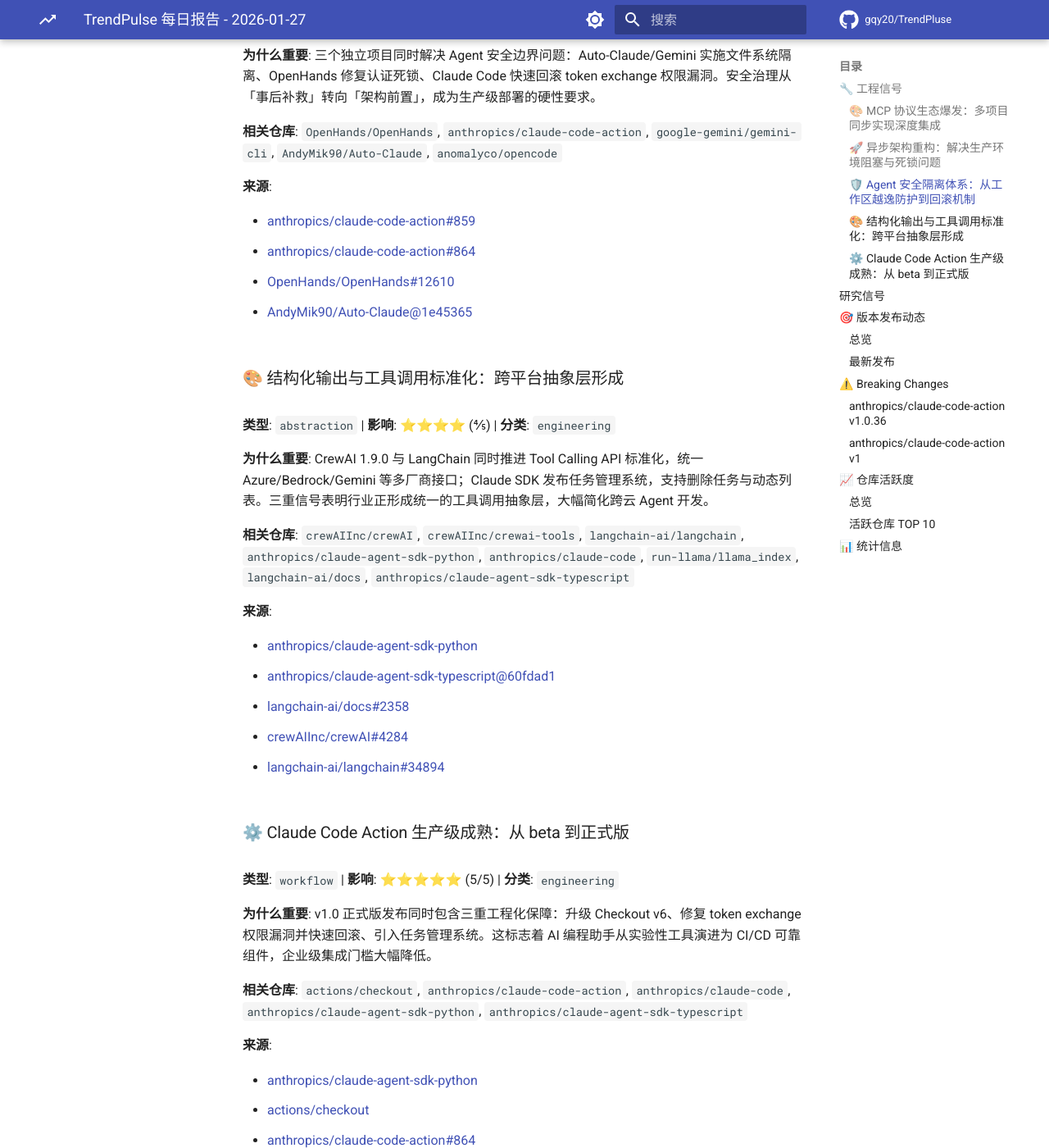
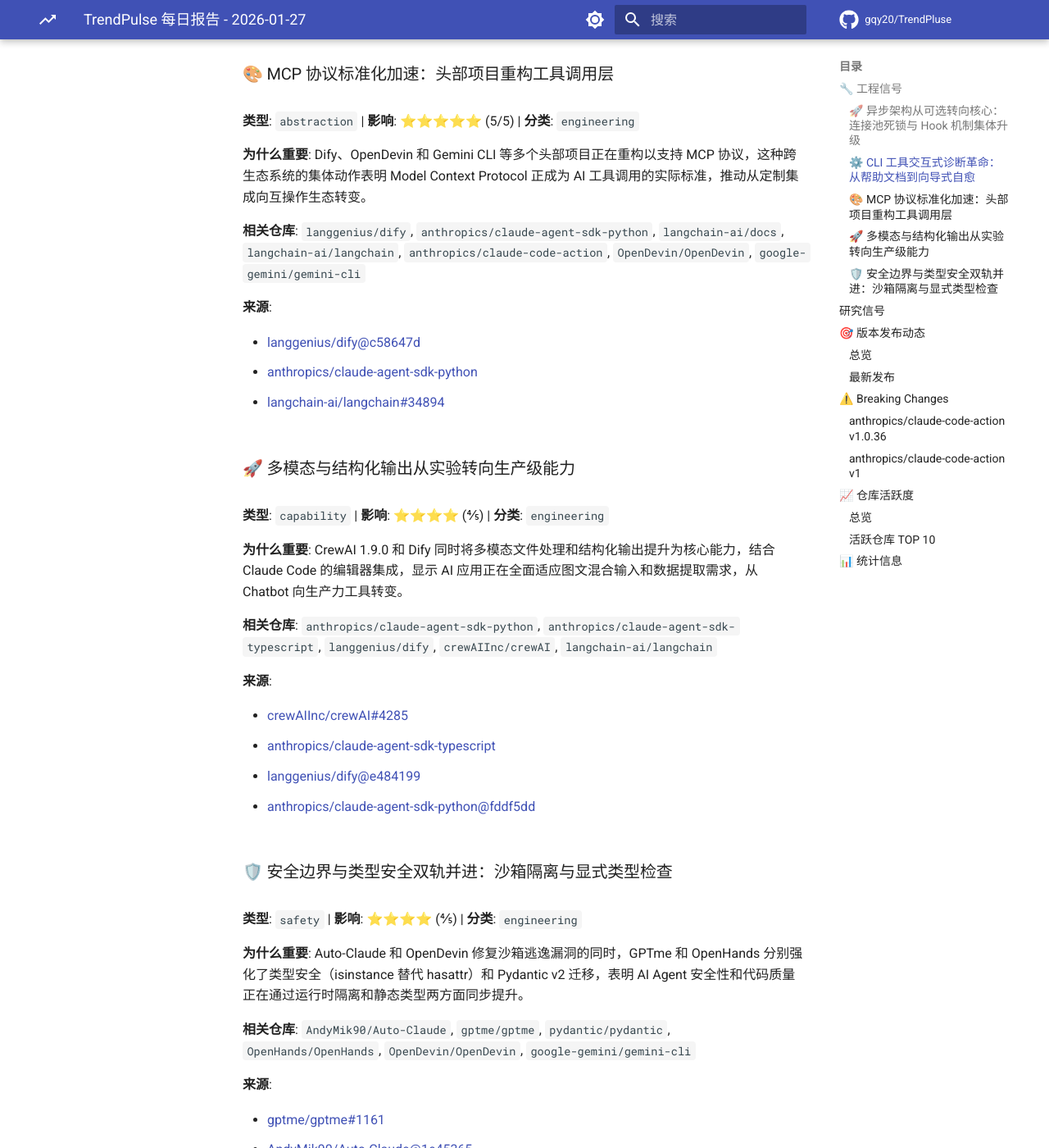
Before and after one commit to gqy20/TrendPluse, an MkDocs documentation site: the page built from docs/reports/report-2026-01-27.md, in a window 1280 px wide and 1400 px high, scrolled down 1423 px. Shown: the whole window at 82% size. Built offline with MkDocs 1.6.1 and Material for MkDocs 9.7.7, drawn with Linux system fonts in a browser that asks for light colours; nearby versions of some CDN libraries; library files that are not in the unit come from our copies; comment, search, counter and statistics services are not loaded; some of the changed text lies outside the part shown.

Commit message:
docs: update daily trend report [skip ci]

```diff
--- a/docs/reports/report-2026-01-27.md
+++ b/docs/reports/report-2026-01-27.md
@@ -1,87 +1,86 @@
 # TrendPulse 每日报告 - 2026-01-27
 
-> 今日 31 个信号揭示了 AI 编程工具生态的三大演进方向：MCP 协议深度集成推动标准化插件系统落地；异步架构和安全隔离成为 Agent 生产级应用的关键基础设施；Claude Code Action v1.0 正式发布标志着 AI 辅助开发达到工程化可用标准。多项目同步推进结构化输出、多模态支持与任务编排能力，行业正从单一对话模式向复杂任务编排演进。
+> 今日观察到 AI 工程化领域出现五大重要趋势：异步架构普及化成为各项目共同演进方向，CLI 工具向交互式诊断方向发展，MCP 协议标准化推动多项目重构，多模态与结构化输出成为核心能力，安全沙箱与类型安全被集体重视。这些趋势反映了 AI 系统正从实验性功能向生产级工程实践转变。
 
 ## 🔧 工程信号
 
-### 🎨 MCP 协议生态爆发：多项目同步实现深度集成
+### 🚀 异步架构从可选转向核心：连接池死锁与 Hook 机制集体升级
+
+**类型**: `capability` | **影响**: ⭐⭐⭐⭐⭐ (5/5) | **分类**: `engineering`
+
+**为什么重要**: OpenHands 和 GPTme 同时在异步数据库操作和异步 Hook 机制上投入重大工程资源，表明异步非阻塞模式已成为 AI Agent 系统处理高并发和外部服务集成的必要基础设施，而非锦上添花的功能。
+
+**相关仓库**: `ErikBjare/gptme`, `OpenHands/OpenHands`, `gptme/gptme`, `google-gemini/gemini-cli`
+
+**来源**:
+
+- [google-gemini/gemini-cli@67b0025](https://github.com/google-gemini/gemini-cli/commit/67b00252d3ff8e8373b0dbc47eb62f40de6ed05b)
+- [OpenHands/OpenHands#12610](https://github.com/OpenHands/OpenHands/pull/12610)
+- [链接](https://x.com/i/status/2015524460481388760)
+- [OpenHands/OpenHands#12612](https://github.com/OpenHands/OpenHands/pull/12612)
+- [gptme/gptme#1154](https://github.com/gptme/gptme/pull/1154)
+
+
+### ⚙️ CLI 工具交互式诊断革命：从帮助文档到向导式自愈
+
+**类型**: `workflow` | **影响**: ⭐⭐⭐⭐ (4/5) | **分类**: `engineering`
+
+**为什么重要**: Claude Flow 和 GPTme 不约而同地引入了诊断工具和分类帮助系统，标志着 CLI 工具正从被动文档向主动诊断和引导配置演进，显著降低了复杂 AI 系统的上手门槛和支持成本。
+
+**相关仓库**: `ErikBjare/gptme`, `anthropics/claude-agent-sdk-typescript`, `gptme/gptme`, `claude-flow`
+
+**来源**:
+
+- [ruvnet/claude-flow#1027](https://github.com/ruvnet/claude-flow/pull/1027)
+- [anthropics/claude-agent-sdk-typescript@60fdad1](https://github.com/anthropics/claude-agent-sdk-typescript/commit/60fdad19aba5abbaa6374df5680f014897a6d6da)
+- [gptme/gptme#1167](https://github.com/gptme/gptme/pull/1167)
+- [gptme/gptme#1166](https://github.com/gptme/gptme/pull/1166)
+
+
+### 🎨 MCP 协议标准化加速：头部项目重构工具调用层
 
 **类型**: `abstraction` | **影响**: ⭐⭐⭐⭐⭐ (5/5) | **分类**: `engineering`
 
-**为什么重要**: Model Context Protocol 正式成为 AI 工具的标准接口层，4 个主流项目同时完成服务器控制、状态查询与扩展支持，标志着行业从各自为战转向统一插件生态，大幅降低工具集成成本并提升可互操作性。
+**为什么重要**: Dify、OpenDevin 和 Gemini CLI 等多个头部项目正在重构以支持 MCP 协议，这种跨生态系统的集体动作表明 Model Context Protocol 正成为 AI 工具调用的实际标准，推动从定制集成向互操作生态转变。
 
-**相关仓库**: `openai/codex`, `anthropics/claude-agent-sdk-python`, `langgenius/dify`, `google-gemini/gemini-cli`
+**相关仓库**: `langgenius/dify`, `anthropics/claude-agent-sdk-python`, `langchain-ai/docs`, `langchain-ai/langchain`, `anthropics/claude-code-action`, `OpenDevin/OpenDevin`, `google-gemini/gemini-cli`
 
 **来源**:
 
-- [anthropics/claude-agent-sdk-python@f5823c6](https://github.com/anthropics/claude-agent-sdk-python/commit/f5823c662262b8aab91bfbce4fef36121994de1d)
+- [langgenius/dify@c58647d](https://github.com/langgenius/dify/commit/c58647d39cc3758fa037a6c8bae5c62d76e8feea)
+- [anthropics/claude-agent-sdk-python](https://github.com/anthropics/claude-agent-sdk-python/releases/tag/v0.1.23)
+- [langchain-ai/langchain#34894](https://github.com/langchain-ai/langchain/pull/34894)
 
 
-### 🚀 异步架构重构：解决生产环境阻塞与死锁问题
+### 🚀 多模态与结构化输出从实验转向生产级能力
 
-**类型**: `capability` | **影响**: ⭐⭐⭐⭐⭐ (5/5) | **分类**: `engineering`
+**类型**: `capability` | **影响**: ⭐⭐⭐⭐ (4/5) | **分类**: `engineering`
 
-**为什么重要**: OpenHands 和 gptme 同时暴露异步/同步混合使用的严重风险（连接池死锁、认证挂起），并通过异步 Hook、会话隔离等技术修复。这表明 Agent 系统从原型走向生产必须解决并发模型一致性问题，异步重构已是不可逆趋势。
+**为什么重要**: CrewAI 1.9.0 和 Dify 同时将多模态文件处理和结构化输出提升为核心能力，结合 Claude Code 的编辑器集成，显示 AI 应用正在全面适应图文混合输入和数据提取需求，从 Chatbot 向生产力工具转变。
 
-**相关仓库**: `gptme/gptme`, `ErikBjare/gptme`, `OpenHands/OpenHands`, `ErikBjare/bob`, `google-gemini/gemini-cli`
+**相关仓库**: `anthropics/claude-agent-sdk-python`, `anthropics/claude-agent-sdk-typescript`, `langgenius/dify`, `crewAIInc/crewAI`, `langchain-ai/langchain`
 
 **来源**:
 
-- [OpenHands/OpenHands#12612](https://github.com/OpenHands/OpenHands/pull/12612)
-- [OpenHands/OpenHands#12610](https://github.com/OpenHands/OpenHands/pull/12610)
-- [ErikBjare/gptme@a2b4b70](https://github.com/ErikBjare/gptme/commit/a2b4b70ebb386f208b05688ddad8f3fed0d4574b)
-- [gptme/gptme#1154](https://github.com/gptme/gptme/pull/1154)
+- [crewAIInc/crewAI#4285](https://github.com/crewAIInc/crewAI/pull/4285)
+- [anthropics/claude-agent-sdk-typescript](https://github.com/anthropics/claude-agent-sdk-typescript/releases/tag/v0.2.20)
+- [langgenius/dify@e484199](https://github.com/langgenius/dify/commit/e48419937b93ad3c273149bcac6e1d22af3bf4c8)
+- [anthropics/claude-agent-sdk-python@fddf5dd](https://github.com/anthropics/claude-agent-sdk-python/commit/fddf5dd9eca62eed1cea6d0feca29f1bdb130be2)
 
 
-### 🛡️ Agent 安全隔离体系：从工作区越逸防护到回滚机制
+### 🛡️ 安全边界与类型安全双轨并进：沙箱隔离与显式类型检查
 
-**类型**: `safety` | **影响**: ⭐⭐⭐⭐⭐ (5/5) | **分类**: `engineering`
+**类型**: `safety` | **影响**: ⭐⭐⭐⭐ (4/5) | **分类**: `engineering`
 
-**为什么重要**: 三个独立项目同时解决 Agent 安全边界问题：Auto-Claude/Gemini 实施文件系统隔离、OpenHands 修复认证死锁、Claude Code 快速回滚 token exchange 权限漏洞。安全治理从「事后补救」转向「架构前置」，成为生产级部署的硬性要求。
+**为什么重要**: Auto-Claude 和 OpenDevin 修复沙箱逃逸漏洞的同时，GPTme 和 OpenHands 分别强化了类型安全（isinstance 替代 hasattr）和 Pydantic v2 迁移，表明 AI Agent 安全性和代码质量正在通过运行时隔离和静态类型两方面同步提升。
 
-**相关仓库**: `OpenHands/OpenHands`, `anthropics/claude-code-action`, `google-gemini/gemini-cli`, `AndyMik90/Auto-Claude`, `anomalyco/opencode`
+**相关仓库**: `AndyMik90/Auto-Claude`, `gptme/gptme`, `pydantic/pydantic`, `OpenHands/OpenHands`, `OpenDevin/OpenDevin`, `google-gemini/gemini-cli`
 
 **来源**:
 
-- [anthropics/claude-code-action#859](https://github.com/anthropics/claude-code-action/pull/859)
-- [anthropics/claude-code-action#864](https://github.com/anthropics/claude-code-action/pull/864)
-- [OpenHands/OpenHands#12610](https://github.com/OpenHands/OpenHands/pull/12610)
+- [gptme/gptme#1161](https://github.com/gptme/gptme/pull/1161)
 - [AndyMik90/Auto-Claude@1e45365](https://github.com/AndyMik90/Auto-Claude/commit/1e453653b2424e4649d4da63d836a82752f99030)
-
-
-### 🎨 结构化输出与工具调用标准化：跨平台抽象层形成
-
-**类型**: `abstraction` | **影响**: ⭐⭐⭐⭐ (4/5) | **分类**: `engineering`
-
-**为什么重要**: CrewAI 1.9.0 与 LangChain 同时推进 Tool Calling API 标准化，统一 Azure/Bedrock/Gemini 等多厂商接口；Claude SDK 发布任务管理系统，支持删除任务与动态列表。三重信号表明行业正形成统一的工具调用抽象层，大幅简化跨云 Agent 开发。
-
-**相关仓库**: `crewAIInc/crewAI`, `crewAIInc/crewai-tools`, `langchain-ai/langchain`, `anthropics/claude-agent-sdk-python`, `anthropics/claude-code`, `run-llama/llama_index`, `langchain-ai/docs`, `anthropics/claude-agent-sdk-typescript`
-
-**来源**:
-
-- [anthropics/claude-agent-sdk-python](https://github.com/anthropics/claude-agent-sdk-python/releases/tag/v0.1.23)
-- [anthropics/claude-agent-sdk-typescript@60fdad1](https://github.com/anthropics/claude-agent-sdk-typescript/commit/60fdad19aba5abbaa6374df5680f014897a6d6da)
-- [langchain-ai/docs#2358](https://github.com/langchain-ai/docs/pull/2358)
-- [crewAIInc/crewAI#4284](https://github.com/crewAIInc/crewAI/pull/4284)
-- [langchain-ai/langchain#34894](https://github.com/langchain-ai/langchain/pull/34894)
-
-
-### ⚙️ Claude Code Action 生产级成熟：从 beta 到正式版
-
-**类型**: `workflow` | **影响**: ⭐⭐⭐⭐⭐ (5/5) | **分类**: `engineering`
-
-**为什么重要**: v1.0 正式版发布同时包含三重工程化保障：升级 Checkout v6、修复 token exchange 权限漏洞并快速回滚、引入任务管理系统。这标志着 AI 编程助手从实验性工具演进为 CI/CD 可靠组件，企业级集成门槛大幅降低。
-
-**相关仓库**: `actions/checkout`, `anthropics/claude-code-action`, `anthropics/claude-code`, `anthropics/claude-agent-sdk-python`, `anthropics/claude-agent-sdk-typescript`
-
-**来源**:
-
-- [anthropics/claude-agent-sdk-python](https://github.com/anthropics/claude-agent-sdk-python/releases/tag/v0.1.23)
-- [actions/checkout](https://github.com/actions/checkout/releases)
-- [anthropics/claude-code-action#864](https://github.com/anthropics/claude-code-action/pull/864)
-- [anthropics/claude-code-action#862](https://github.com/anthropics/claude-code-action/pull/862)
-- [anthropics/claude-code](https://github.com/anthropics/claude-code/releases/tag/v2.1.20)
-- [anthropics/claude-code-action#859](https://github.com/anthropics/claude-code-action/pull/859)
+- [OpenHands/OpenHands#12600](https://github.com/OpenHands/OpenHands/pull/12600)
 
 
 ## 研究信号
@@ -102,17 +101,17 @@
 
 **发布者**: `ashwin-ant` | **时间**: 2026-01-27
 
-**变更类型**: 📦 other
+**变更类型**: 🆕 feature
 
 **变更摘要**:
 
-- 新增 Vim 普通模式下的箭头键历史导航、外部编辑器快捷键（Ctrl+G）及 PR 审查状态指示器
-- 支持通过 --add-dir 标志从额外目录加载 CLAUDE.md 文件，并新增任务删除功能
-- 修复会话压缩问题、用户消息被忽略、宽字符渲染错误、JSON 解析错误等多项关键 bug
-- 改进 /sandbox 命令 UI 以显示依赖状态和安装说明，并优化任务列表和思考状态显示
-- 修复多项输入相关问题，包括多行文本输入、历史导航、ghost text 闪烁等
+- 新增 vim 模式下光标导航历史、外部编辑器快捷键和 PR 审查状态指示器
+- 支持通过 --add-dir 标志加载额外的 CLAUDE.md 配置文件
+- 修复会话压缩、用户消息忽略、宽字符渲染、JSON 解析等多个问题
+- 改进 /sandbox 命令 UI 显示依赖状态，优化思考状态和任务列表交互体验
+- 新增通过 TaskUpdate 工具删除任务的能力
 
-Claude Code v2.1.20 是一个功能丰富的混合更新版本，主要新增了 Vim 模式下的导航增强、外部编辑器快捷键和 PR 审查状态指示器等功能，并支持从额外目录加载 CLAUDE.md 文件。同时修复了超过 10 个关键 bug，包括会话压缩、宽字符渲染、JSON 解析等重要问题，还对 /sandbox 命令 UI 和任务列表进行了用户体验优化。
+Claude Code v2.1.20 版本主要新增了 vim 导航增强、外部编辑器快捷键、PR 审查状态指示器等功能特性，并支持加载额外的 CLAUDE.md 配置文件。该版本修复了会话恢复、字符渲染、JSON 解析等多个重要问题，同时改进了 /sandbox 命令 UI 和任务列表等用户交互体验。
 
 **链接**: [查看详情](https://github.com/anthropics/claude-code/releases/tag/v2.1.20)
 
@@ -124,10 +123,11 @@ Claude Code v2.1.20 是一个功能丰富的混合更新版本，主要新增了
 
 **变更摘要**:
 
-- 新增公共方法 get_mcp_status()，支持查询 MCP 服务器连接状态
-- 更新内置 Claude CLI 至 2.1.20 版本
+- 新增公共方法 get_mcp_status() 用于查询 MCP 服务器连接状态
+- 升级内置 Claude CLI 至 2.1.20 版本
+- 提供无需访问私有内部接口的 MCP 状态查询能力
 
-此版本新增了 MCP 状态查询功能，通过公共方法 get_mcp_status() 让用户可以更方便地查询 MCP 服务器连接状态，无需访问私有内部属性。同时更新了内置的 Claude CLI 工具至 2.1.20 版本以保持同步。
+此版本主要新增了 MCP 状态查询功能，通过公共 API get_mcp_status() 方法允许用户查询 MCP 服务器连接状态，无需访问私有内部接口。同时升级了内置的 Claude CLI 到 2.1.20 版本。
 
 **链接**: [查看详情](https://github.com/anthropics/claude-agent-sdk-python/releases/tag/v0.1.23)
 
@@ -139,11 +139,11 @@ Claude Code v2.1.20 是一个功能丰富的混合更新版本，主要新增了
 
 **变更摘要**:
 
-- 支持从 additionalDirectories 指定的目录加载 CLAUDE.md 文件
-- 新增 CLAUDE_CODE_ENABLE_TASKS 环境变量支持新任务系统
+- 支持从 additionalDirectories 选项指定的目录加载 CLAUDE.md 文件（需设置环境变量启用）
+- 新增 CLAUDE_CODE_ENABLE_TASKS 环境变量，可选择启用新的任务系统
 - 更新至与 Claude Code v2.1.20 版本同步
 
-此次更新新增了对 CLAUDE.md 文件加载的支持，允许通过 additionalDirectories 选项指定额外目录，并引入了 CLAUDE_CODE_ENABLE_TASKS 环境变量以启用新任务系统。同时 SDK 已更新至与 Claude Code v2.1.20 保持同步。
+此版本主要增强了目录配置能力和任务系统支持。用户现在可以通过 additionalDirectories 选项从指定目录加载 CLAUDE.md 文件，并通过新的环境变量选择启用任务系统。同时，SDK 已更新至与 Claude Code v2.1.20 版本保持一致。
 
 **链接**: [查看详情](https://github.com/anthropics/claude-agent-sdk-typescript/releases/tag/v0.2.20)
 
@@ -155,10 +155,11 @@ Claude Code v2.1.20 是一个功能丰富的混合更新版本，主要新增了
 
 **变更摘要**:
 
-- 回滚了在 token exchange 请求中发送 additional_permissions 的功能
-- 撤销了之前引入的额外权限参数特性
+- 回滚了令牌交换请求中发送 additional_permissions 的功能
+- 撤销了之前添加的额外权限传递特性
+- 修复了令牌交换流程中的潜在问题
 
-v1.0.36 版本主要回滚了之前在 token exchange 请求中发送 additional_permissions 的功能变更。此次回滚可能是因为该功能存在缺陷或需要重新设计，确保 token 交换流程的稳定性。
+此版本回滚了之前在令牌交换请求中发送 additional_permissions 的功能变更。这是一个回滚修复，可能意味着该特性在某些场景下存在问题或不兼容，因此被移除以恢复稳定性。
 
 **链接**: [查看详情](https://github.com/anthropics/claude-code-action/releases/tag/v1.0.36)
 
@@ -170,11 +171,10 @@ v1.0.36 版本主要回滚了之前在 token exchange 请求中发送 additional
 
 **变更摘要**:
 
-- 在 token 交换请求中发送 additional_permissions 参数
-- 将 checkout-action 升级到 v6 版本
-- 新增贡献者 @arthur-mountain
+- 在 token 交换请求中添加 additional_permissions 参数
+- 升级 checkout-action 依赖到 v6 版本
 
-这是一个小版本更新，主要增加了 token 交换请求中的额外权限参数功能，以支持更精细的权限控制。同时升级了依赖的 checkout-action 到 v6 版本，确保与最新工具链的兼容性。
+claude-code-action v1.0.35 主要增强了权限管理功能，在 token 交换请求中新增了 additional_permissions 参数支持。同时升级了 checkout-action 依赖到 v6 版本以保持依赖项更新。
 
 **链接**: [查看详情](https://github.com/anthropics/claude-code-action/releases/tag/v1.0.35)
 
@@ -186,12 +186,12 @@ v1.0.36 版本主要回滚了之前在 token exchange 请求中发送 additional
 
 **变更摘要**:
 
-- 简化配置：自动模式检测，无需手动配置 mode；统一 prompt 输入和 claude_args 参数
-- 更强大的功能：直接访问所有 Claude Code CLI 能力，支持自定义系统提示词、工具配置和模型选择
-- Breaking Changes：mode、direct_prompt、custom_instructions、model 等多个输入参数被废弃并替换为新 API
-- 增强兼容性：改进对 AWS Bedrock 和 Google Vertex AI 的支持
+- 引入破坏性变更，完全重构 API 接口，统一为 prompt 和 claude_args 两个输入
+- 新增智能模式自动检测功能，无需手动配置运行模式
+- 支持直接访问所有 Claude Code CLI 功能，提供更强的灵活性
+- 增强云平台兼容性，优化 AWS Bedrock 和 Google Vertex AI 集成
 
-Claude Code GitHub Action v1.0 正式发布，带来重大架构变更。新版本采用更简洁的统一配置方式，并直接支持所有 Claude Code CLI 功能。此次更新包含 Breaking Changes，废弃了 mode、direct_prompt、custom_instructions 等多个旧参数，需参考迁移指南升级。
+Claude Code GitHub Action v1.0 正式发布，这是从 v0.x 的重大升级版本。本次发布通过统一的 prompt 和 claude_args 接口大幅简化配置流程，引入智能模式检测和完整的 CLI 功能访问能力。该版本包含破坏性变更，废弃了多个旧输入参数，用户需要查阅迁移指南进行升级。
 
 **链接**: [查看详情](https://github.com/anthropics/claude-code-action/releases/tag/v1)
 
@@ -203,13 +203,13 @@ Claude Code GitHub Action v1.0 正式发布，带来重大架构变更。新版
 
 **变更摘要**:
 
-- 跨提供商添加结构化输出和 response_format 支持
-- 新增原生多模态文件处理和 OpenAI responses API
-- 增强 A2A（Agent-to-Agent）通信功能，包括任务执行、服务器配置和事件传输
-- 添加 Keycloak SSO 单点登录支持
-- 改进工具调用能力和错误处理机制
+- 新增跨提供商的结构化输出和 response_format 支持
+- 引入 A2A（Agent-to-Agent）通信协议及相关工具
+- 添加原生多模态文件处理能力
+- 新增 Keycloak SSO 单点登录支持
+- 增强文件存储缓存和模型错误处理
 
-crewAI 1.9.0 版本是一个重要的功能更新，主要增强了 AI 输出结构化能力和多模态文件处理，引入了 OpenAI responses API 支持。同时重点扩展了 A2A（Agent-to-Agent）通信功能，包括任务执行、事件传输和元数据丰富，并新增了 Keycloak SSO 身份认证集成。此外还修复了多个提供商（Bedrock、Vertex AI、Azure）的兼容性问题并优化了文件存储和错误处理机制。
+CrewAI 1.9.0 版本是一次重要的功能更新，引入了跨提供商的结构化输出支持和 A2A 通信协议，显著提升了多模态文件处理能力。同时新增了 Keycloak SSO 身份认证支持，并对文件存储、错误处理和工具调用进行了多项增强和修复。
 
 **链接**: [查看详情](https://github.com/crewAIInc/crewAI/releases/tag/1.9.0)
 
@@ -222,11 +222,12 @@ crewAI 1.9.0 版本是一个重要的功能更新，主要增强了 AI 输出结
 **变更摘要**:
 
 - 新增 SeltzTools 工具包，支持 Seltz 搜索功能
-- Agent 和 Team 类新增 add_search_knowledge_instructions 参数，控制知识搜索指令的系统提示
+- Agent 和 Team 类新增 add_search_knowledge_instructions 参数，用于控制系统提示中的知识搜索指令
 - 修复 knowledge cookbook 相关 bug 并提升一致性
 - 更新搜索知识库上下文
+- 发布 v2.4.5 版本
 
-v2.4.5 版本主要带来了两个重要新功能：SeltzTools 工具包和知识搜索指令控制参数，增强了知识管理和搜索能力。同时修复了 knowledge cookbook 的相关 bug 并更新了搜索知识库上下文，提升了系统的稳定性和一致性。
+agno v2.4.5 版本主要新增了 SeltzTools 工具包以支持 Seltz 搜索功能，同时在 Agent 和 Team 类中增加了可控制知识搜索指令的参数。该版本还修复了 knowledge cookbook 的相关 bug 并改进了搜索知识库上下文。
 
 **链接**: [查看详情](https://github.com/agno-agi/agno/releases/tag/v2.4.5)
 
@@ -238,13 +239,13 @@ v2.4.5 版本主要带来了两个重要新功能：SeltzTools 工具包和知
 
 **变更摘要**:
 
-- 新增 Unsplash 图片搜索工具包，支持从 Unsplash API 检索高质量免版税图片
+- 新增 Unsplash 图片搜索工具包，支持搜索和获取高质量免版税图片
 - 新增 Moonshot.ai 模型提供商支持
-- 修复 Markdown Chunker 的 split_on_headings 现在正确遵守 chunk_size 参数
-- 修复 LanceDB、SurrealDB 和 Firestore 的多个数据库相关问题
-- 改进 Workflows 中的依赖注入功能，使 JWT 用户数据在工作流中正确可用
+- 修复 Workflows 中 JWTMiddleware 依赖注入问题，确保 agent tools 可正确访问用户数据
+- 修复 Markdown Chunker 的 split_on_headings 忽略 chunk_size 参数的问题
+- 修复多个数据库问题：LanceDB 空向量、SurrealDB 时间戳、Firestore 会话重命名
 
-v2.4.4 版本主要新增了 Unsplash 图片搜索工具和 Moonshot.ai 模型提供商支持。同时修复了 Markdown 分块、LanceDB/SurrealDB/FireFirestore 等数据库相关的多个 Bug，并改进了 Workflows 中 JWT 依赖注入的功能。
+agno v2.4.4 版本主要新增了 Unsplash 图片搜索工具和 Moonshot.ai 模型提供商支持，同时修复了 Workflows 中 JWT 依赖注入的关键问题。此外，还解决了 Markdown Chunker、LanceDB、SurrealDB 和 Firestore 中的多个 bug，提升了整体功能稳定性。
 
 **链接**: [查看详情](https://github.com/agno-agi/agno/releases/tag/v2.4.4)
 
@@ -255,14 +256,14 @@ v2.4.4 版本主要新增了 Unsplash 图片搜索工具和 Moonshot.ai 模型
 
 ### [anthropics/claude-code-action](https://github.com/anthropics/claude-code-action) `v1.0.36`
 
-- 🟡 **[API]** 回滚了 v1.0.35 中引入的 token 交换请求功能，移除了 `additional_permissions` 参数的发送
+- 🟢 **[API]** 回滚了 v1.0.35 中引入的 token 交换请求功能，该功能曾在请求中发送 `additional_permissions`
 
 ### [anthropics/claude-code-action](https://github.com/anthropics/claude-code-action) `v1`
 
-- 🔴 **[Config]** 统一输入接口：移除 `mode`, `direct_prompt`, `override_prompt`，合并为单一的 `prompt` 输入
-- 🔴 **[Config]** CLI 参数化配置：移除 `custom_instructions`, `model`, `allowed_tools`, `mcp_config` 等独立输入，改为通过 `claude_args` 统一传递
-- 🟡 **[Config]** 移除多个废弃配置项：`disallowed_tools`, `anthropic_model`, `trigger_phrase`, `timeout_minutes`
-- 🟡 **[Behavior]** 自动化模式检测：移除手动 `mode` 配置，改为根据设置自动判断交互或自动化模式
+- 🔴 **[Config]** 统一了输入接口，移除了 `mode`, `direct_prompt`, `override_prompt`，替换为单一的 `prompt` 输入
+- 🔴 **[Config]** 将 `custom_instructions`, `model`, `allowed_tools`, `mcp_config` 等配置迁移至 `claude_args` 参数，使用 CLI 格式传递
+- 🟡 **[Config]** 移除了多个已弃用的输入项，包括 `disallowed_tools`, `anthropic_model`, `trigger_phrase`, `timeout_minutes`
+- 🟡 **[Behavior]** 移除手动 `mode` 配置，改为根据设置自动检测交互模式或自动化模式
 
 
 
```
Also changed, not shown: other parts of docs/reports/report-2026-01-27.md (+6 -6 lines), docs/reports/index.md (+2 -2 lines), reports/report-2026-01-27.md (+105 -104 lines), 1 other file.
